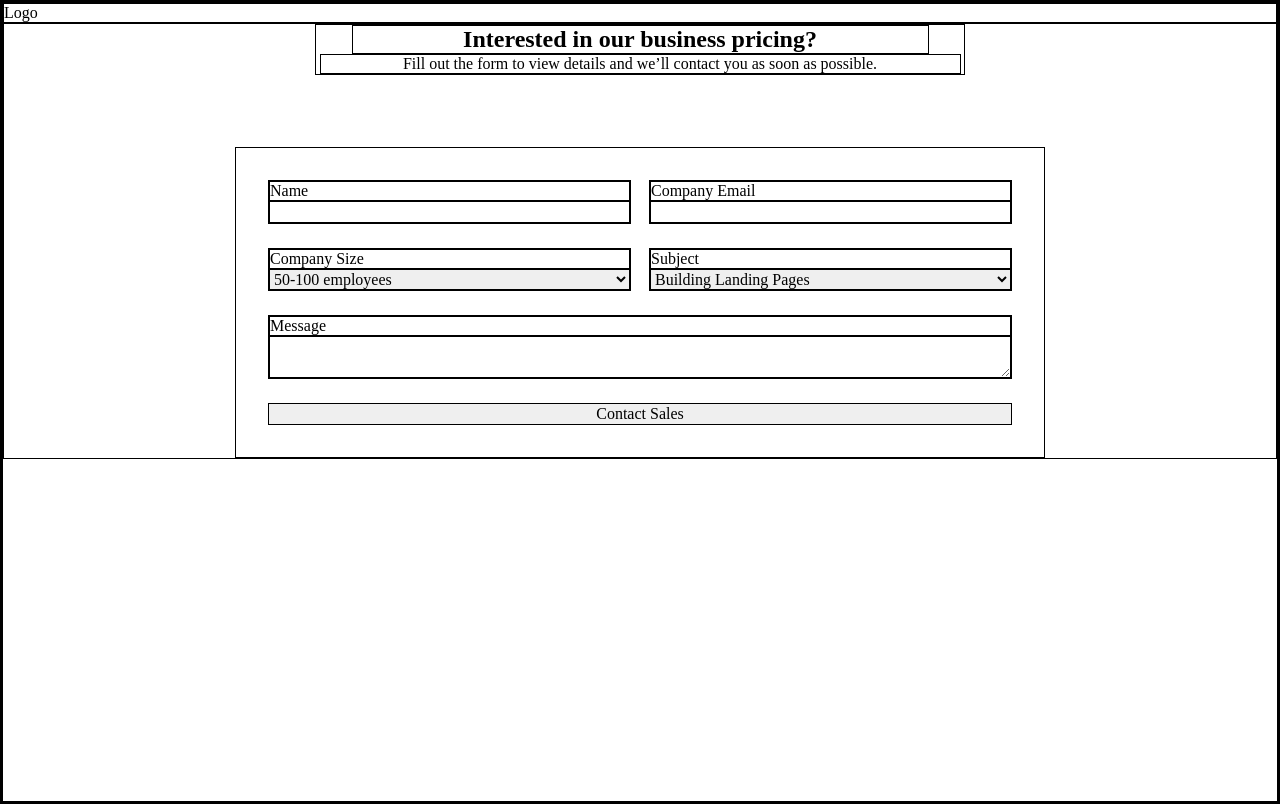
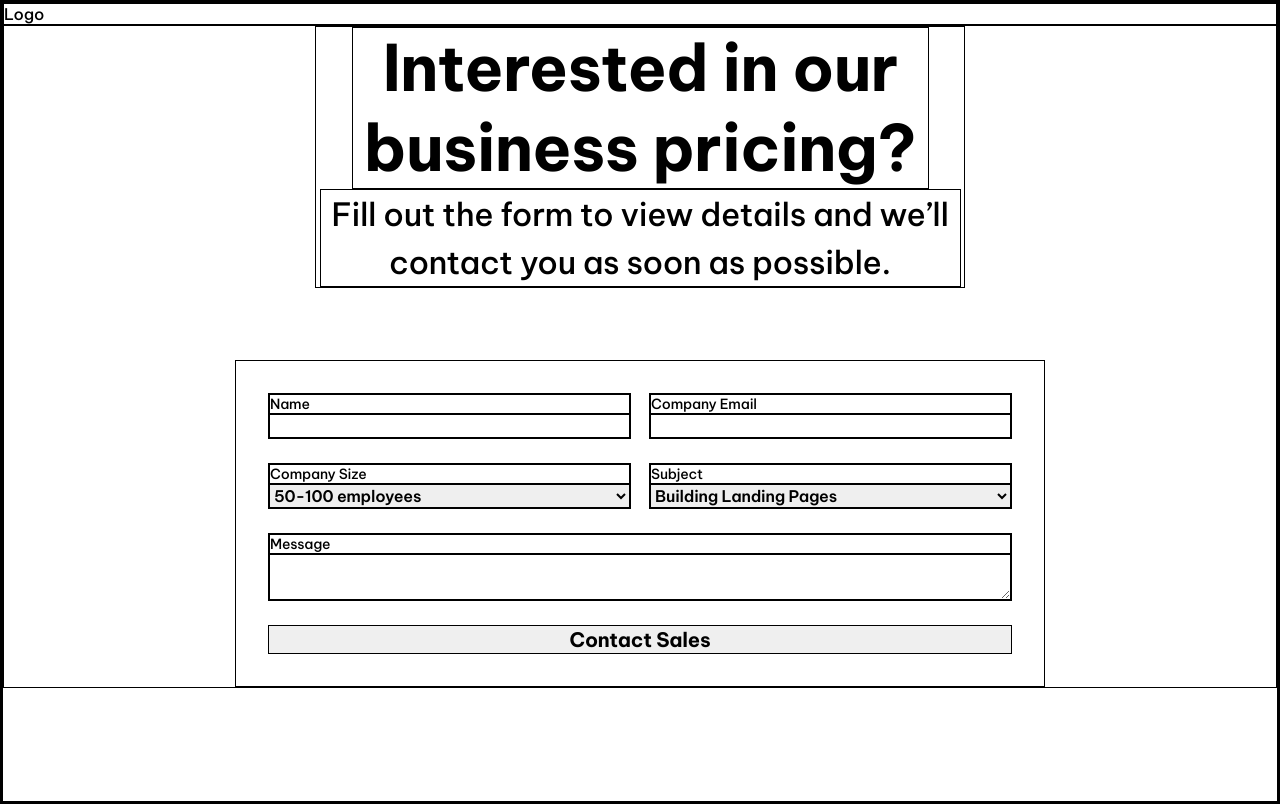
Before and after one commit to Nimus-oes/react-contact-form-kr, a React (Vite) app: page / in a window 1280 px wide. Built offline with nearby package versions, Linux system fonts and the light colour scheme.

Commit message:
add font style

```diff
--- a/index.html
+++ b/index.html
@@ -3,6 +3,12 @@
   <head>
     <meta charset="UTF-8" />
     <meta name="viewport" content="width=device-width, initial-scale=1.0" />
+    <link rel="preconnect" href="https://fonts.googleapis.com" />
+    <link rel="preconnect" href="https://fonts.gstatic.com" crossorigin />
+    <link
+      href="https://fonts.googleapis.com/css2?family=Be+Vietnam+Pro:wght@500;600;700&display=swap"
+      rel="stylesheet"
+    />
     <title>contact-form-kr</title>
   </head>
   <body>
--- a/src/App.css
+++ b/src/App.css
@@ -17,11 +17,19 @@
 .title {
   max-width: 577px;
   margin: 0 auto;
+  font-size: 64px;
+  font-weight: 700;
+  line-height: 1.25;
+  letter-spacing: -0.01em;
 }
 
 .subtitle {
   max-width: 641px;
   margin: 0 auto;
+  font-size: 32px;
+  font-weight: 500;
+  line-height: 1.5;
+  letter-spacing: -0.01em;
 }
 
 .form {
@@ -38,11 +46,42 @@
   margin-bottom: 6px;
 }
 
+.form-item label {
+  font-size: 14px;
+  font-weight: 500;
+  line-height: normal;
+  letter-spacing: -0.01em;
+}
+
+.form-item input,
+.form-item select,
+.form-item textarea {
+  font-size: 16px;
+  font-weight: 600;
+  line-height: normal;
+  letter-spacing: -0.01em;
+}
+
+.form button {
+  font-size: 20px;
+  font-weight: 700;
+  line-height: normal;
+  letter-spacing: -0.01em;
+}
+
 .full-width-item {
   grid-column: 1/-1;
 }
 
 @media (max-width: 600px) {
+  .title {
+    font-size: 40px;
+  }
+
+  .subtitle {
+    font-size: 16px;
+  }
+
   .form {
     grid-template-columns: 1fr;
     padding: 20px 12px;
--- a/src/index.css
+++ b/src/index.css
@@ -1,5 +1,9 @@
 * {
   border: 1px solid black;
+}
+
+:root {
+  font-family: "Be Vietnam Pro", sans-serif;
 }
 
 html {
```
